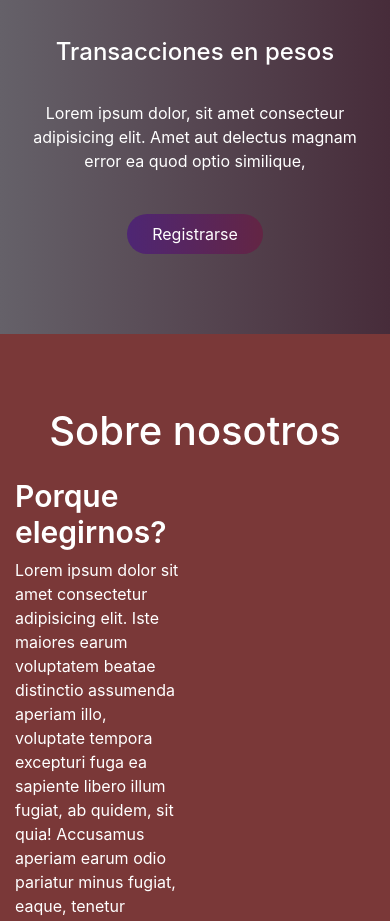
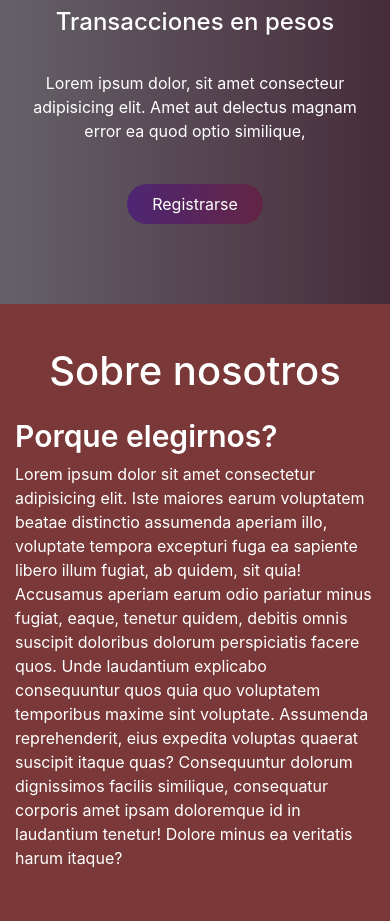
Before and after one commit to lautarox35/Clip-money, a plain HTML site: page index.html in a window 390 px wide. Shown: the part 1063-1984 px from the top of the page. Drawn offline with nearby package versions, Linux system fonts and the light colour scheme.

Commit message:
cambios 1.02

```diff
--- a/index.html
+++ b/index.html
@@ -72,7 +72,6 @@
                 </div>
                 <div class="col-md-6 text center">
                     <img src="img/bitcoin.jpg" class="img-fluid" alt="">
-
                 </div>
             </div>
 
@@ -115,13 +114,13 @@
             <h1 class="text-center title">Sobre nosotros</h1>
             <div class="text-center-about">
                 <div class="row">
-                    <div class="col md-6 about us">
+                    <div class="col md-6 ">
                         <h1 class="about-title text-left">Porque elegirnos?</h1>
                         <p class="text-left">Lorem ipsum dolor sit amet consectetur adipisicing elit. Iste maiores earum voluptatem beatae distinctio assumenda aperiam illo, voluptate tempora excepturi fuga ea sapiente libero illum fugiat, ab quidem, sit quia!
                         Accusamus aperiam earum odio pariatur minus fugiat, eaque, tenetur quidem, debitis omnis suscipit doloribus dolorum perspiciatis facere quos. Unde laudantium explicabo consequuntur quos quia quo voluptatem temporibus maxime sint voluptate.
                         Assumenda reprehenderit, eius expedita voluptas quaerat suscipit itaque quas? Consequuntur dolorum dignissimos facilis similique, consequatur corporis amet ipsam doloremque id in laudantium tenetur! Dolore minus ea veritatis harum itaque?</p>
                     </div>
-                    <div class="col md-6 about us">
+                    <div class="col-md-6 text center">
                         <img src="img/bitcoin.jpg" class="img-fluid" alt="">
                     </div>
                 </div>
--- a/style.css
+++ b/style.css
@@ -32,7 +32,7 @@ body {
 .promo-tile {
     font-size: 40px;
     font-weight: 600px;
-    margin-top: 30px;
+
 }
 #banner a {
     color:#ffffff;
@@ -85,8 +85,8 @@ body {
 
 #about-us {
     background: rgb(122, 56, 56);
-    padding-bottom: 50px;
-    padding-top: 50px;
+    padding-bottom: 5%;
+    padding-top: 5%;
 }
 .about-title {
     font-size: 30px;
```
